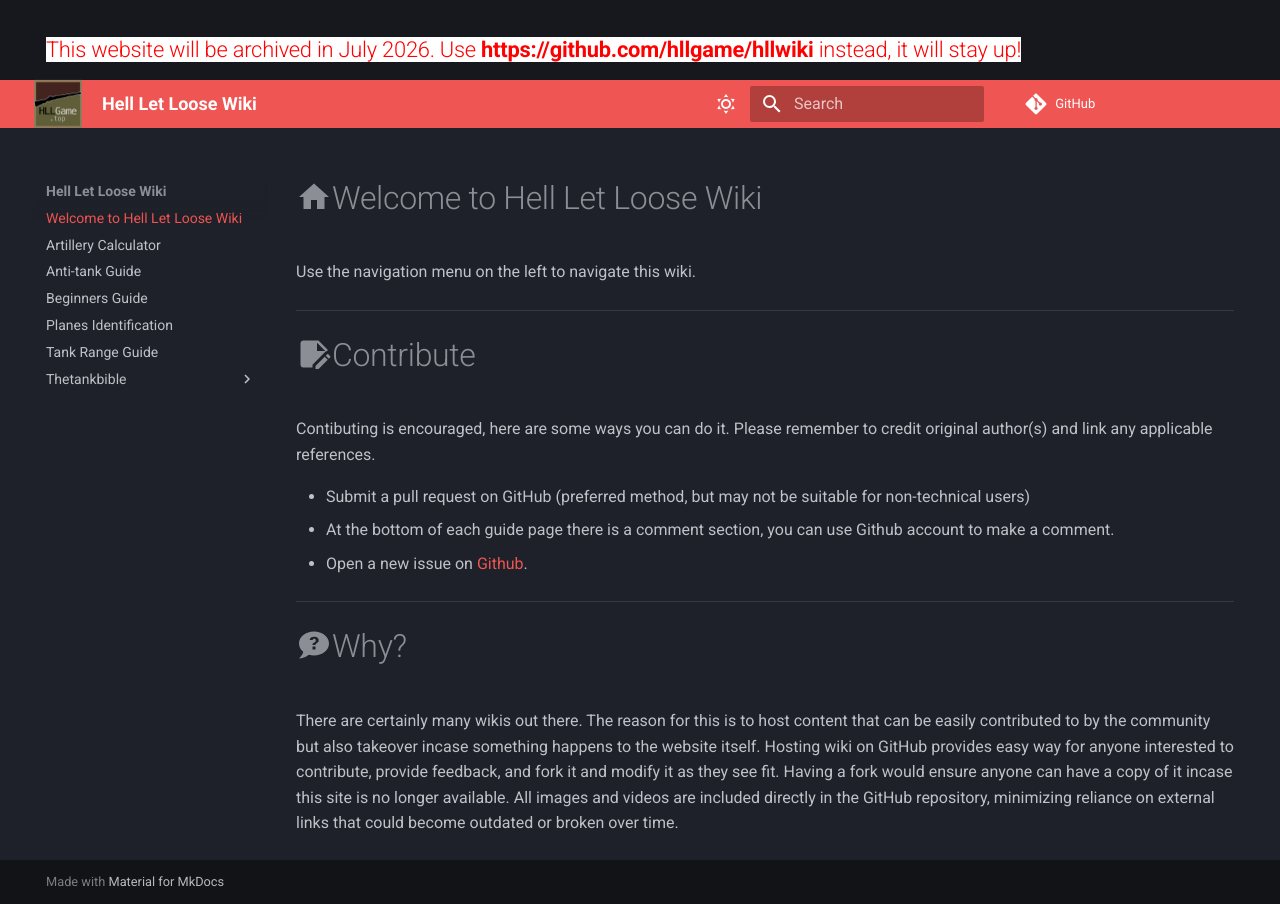
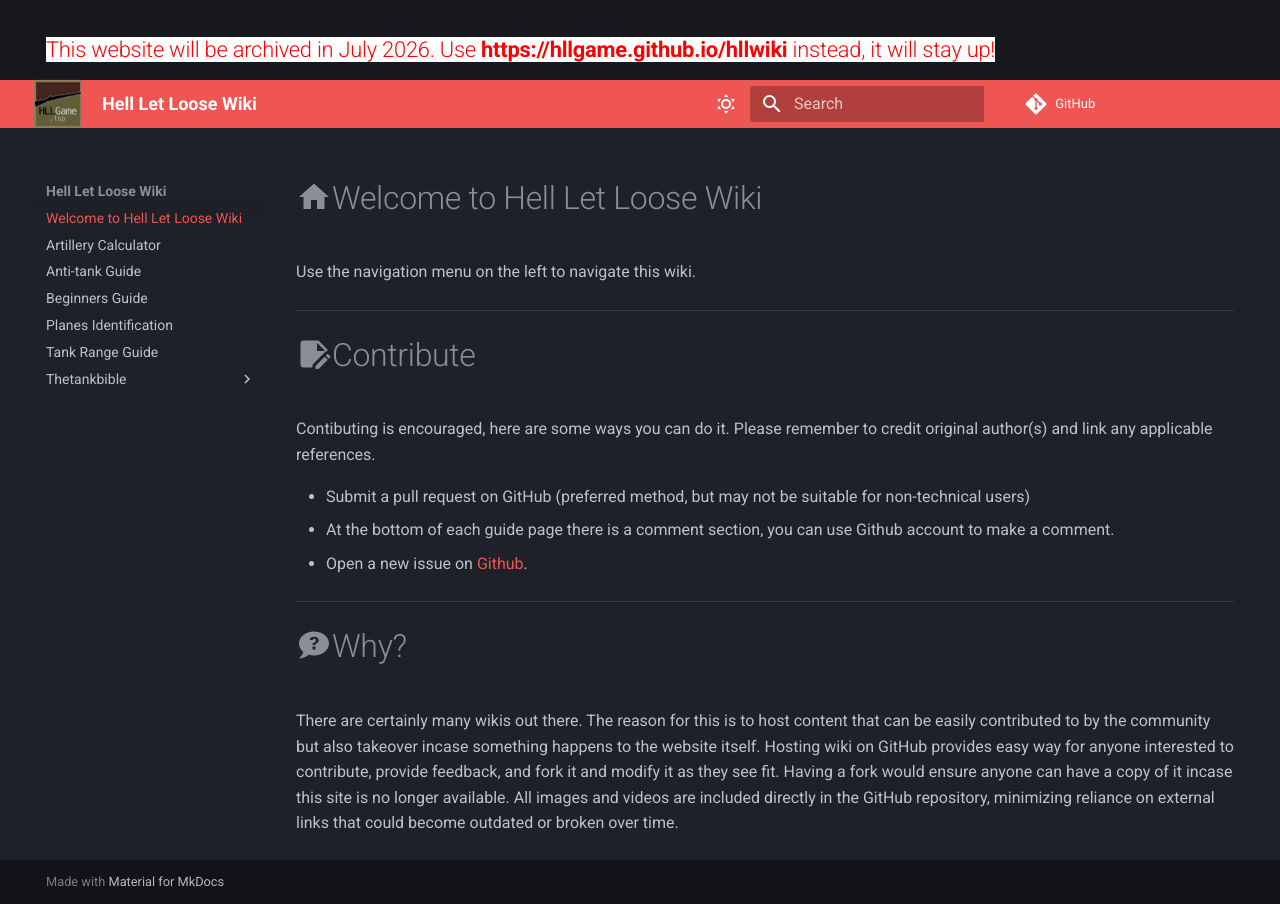
Before and after one commit to hllgame/hllwiki, an MkDocs documentation site: the page built from docs/index.md, in a window 1280 px wide. Built offline with MkDocs 1.6.1 and Material for MkDocs 9.7.7, drawn with Linux system fonts in a browser that asks for light colours; comment, search, counter and statistics services are not loaded.

Commit message:
gh pages

```diff
--- a/overrides/main.html
+++ b/overrides/main.html
@@ -8,5 +8,5 @@
 {% endblock %}
 
 {% block announce %}
-  <h2><span style="color: #ff0000; background-color: #ffffff;">This website will be archived in July 2026. Use <strong><a style="color: #ff0000; background-color: #ffffff;" href="https://github.com/hllgame/hllwiki">https://github.com/hllgame/hllwiki</a></strong> instead, it will stay up!</span></h2>
+  <h2><span style="color: #ff0000; background-color: #ffffff;">This website will be archived in July 2026. Use <strong><a style="color: #ff0000; background-color: #ffffff;" href="https://hllgame.github.io/hllwiki">https://hllgame.github.io/hllwiki</a></strong> instead, it will stay up!</span></h2>
 {% endblock %}
```
